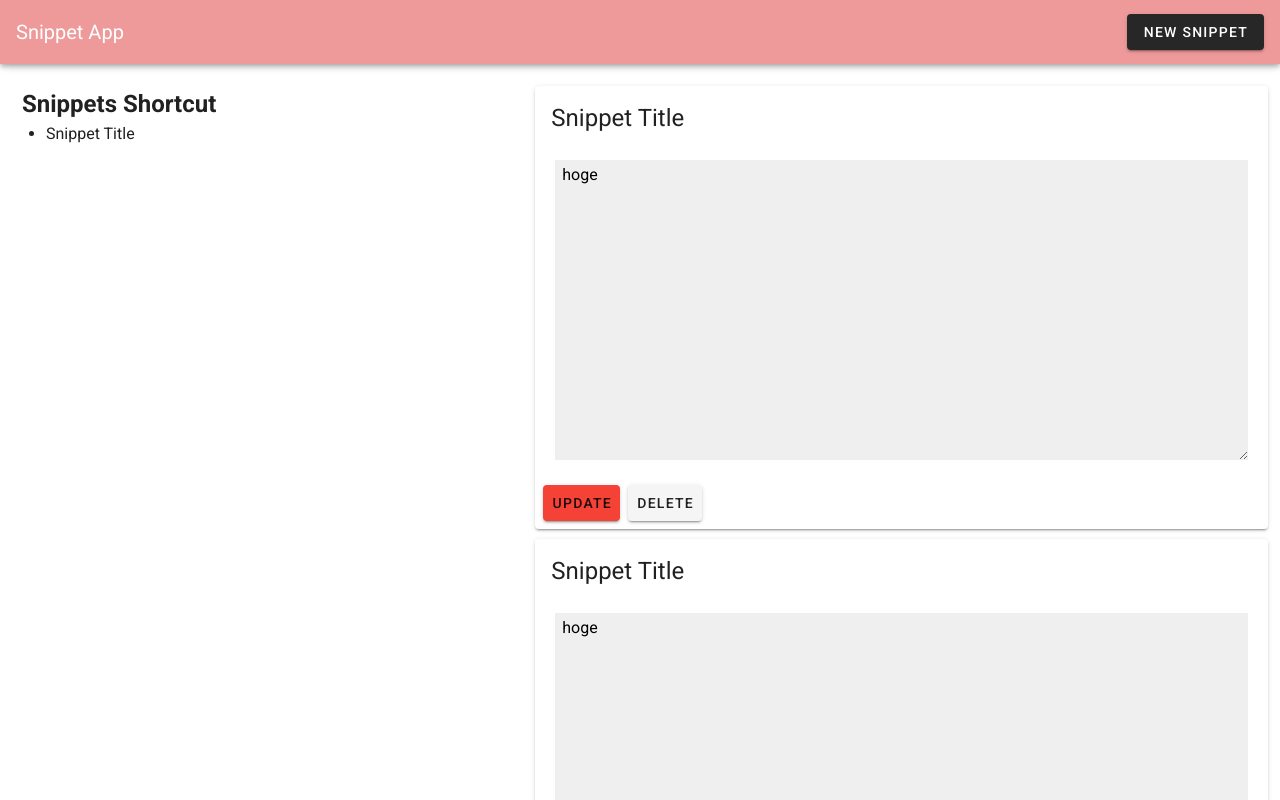
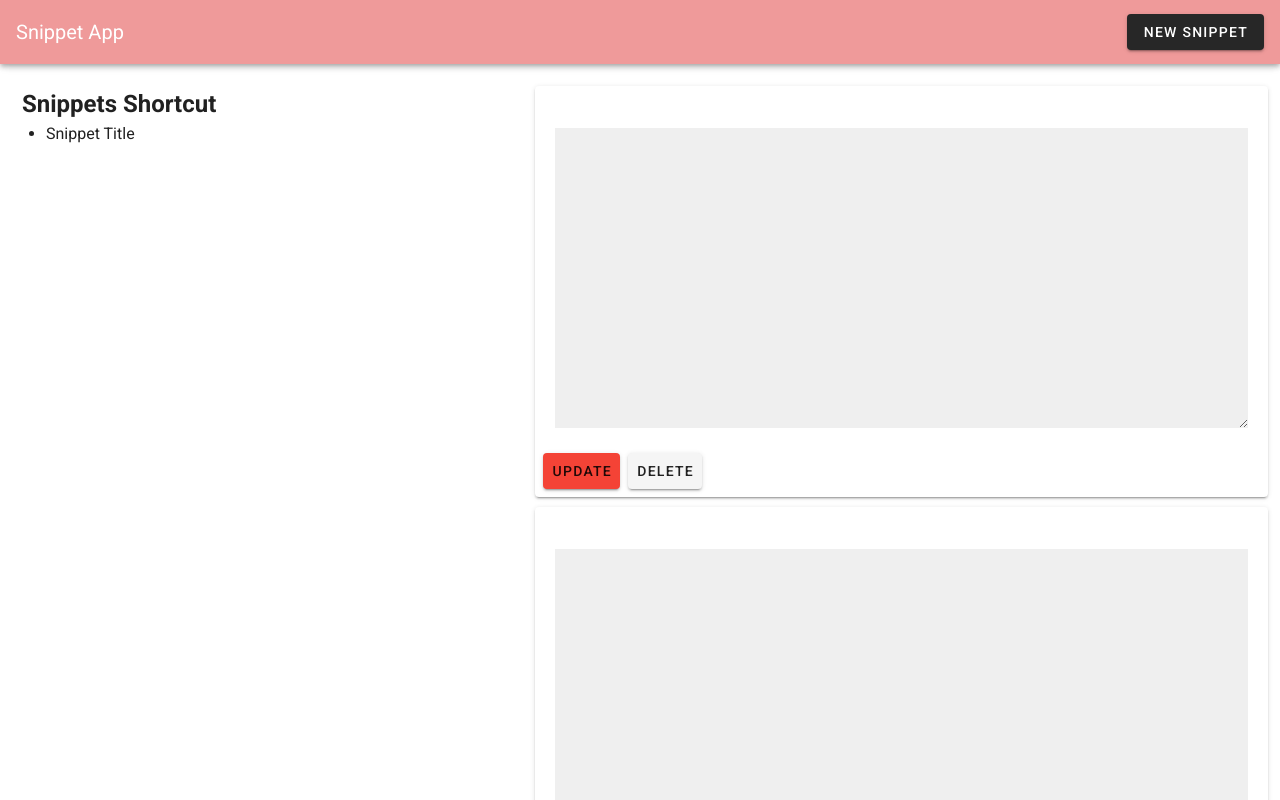
Before and after one commit to Taka2401/Vue.js-Snippet, a Vue app in the folder front/: page / in a window 1280 px wide. Shown: the top 800 px of the page. Built offline with nearby package versions, Linux system fonts and the light colour scheme; no server answers.

Commit message:
DBからデータを表示

```diff
--- a/front/src/components/Index.vue
+++ b/front/src/components/Index.vue
@@ -18,10 +18,10 @@
         <v-flex xs7>
           <v-card style="margin-top:10px" v-for="snippet in snippetList" :key="snippet.id">
             <v-card-title primary-title>
-              <h3 class="headline">Snippet Title</h3>
+              <h3 class="headline"> {{ snippet.title }} </h3>
             </v-card-title>
             <div style="margin: 10px 20px;">
-              <textarea style='width:100%; height:300px; background-color:#efefef; padding:3px'> hoge </textarea>
+              <textarea v-model="snippet.contents" style='width:100%; height:300px; background-color:#efefef; padding:3px'></textarea>
             </div>
             <v-card-actions>
               <v-btn flat color="red">Update</v-btn>
@@ -35,10 +35,26 @@
 </template>
 
 <script>
+import axios from 'axios'
+
 export default {
   data() {
     return {
-      snippetList: ['','']
+      snippetList: ['',''],
+      allData: ['',''],
+    }
+  },
+  mounted () {
+    this.listSnippet();
+  },
+  methods: {
+    listSnippet() {
+      axios.get('http://localhost:3000/snippets.json')
+        .then(response => {
+          this.allData = response.data
+          this.snippetList = this.allData
+        }
+      );
     }
   }
 }
```
